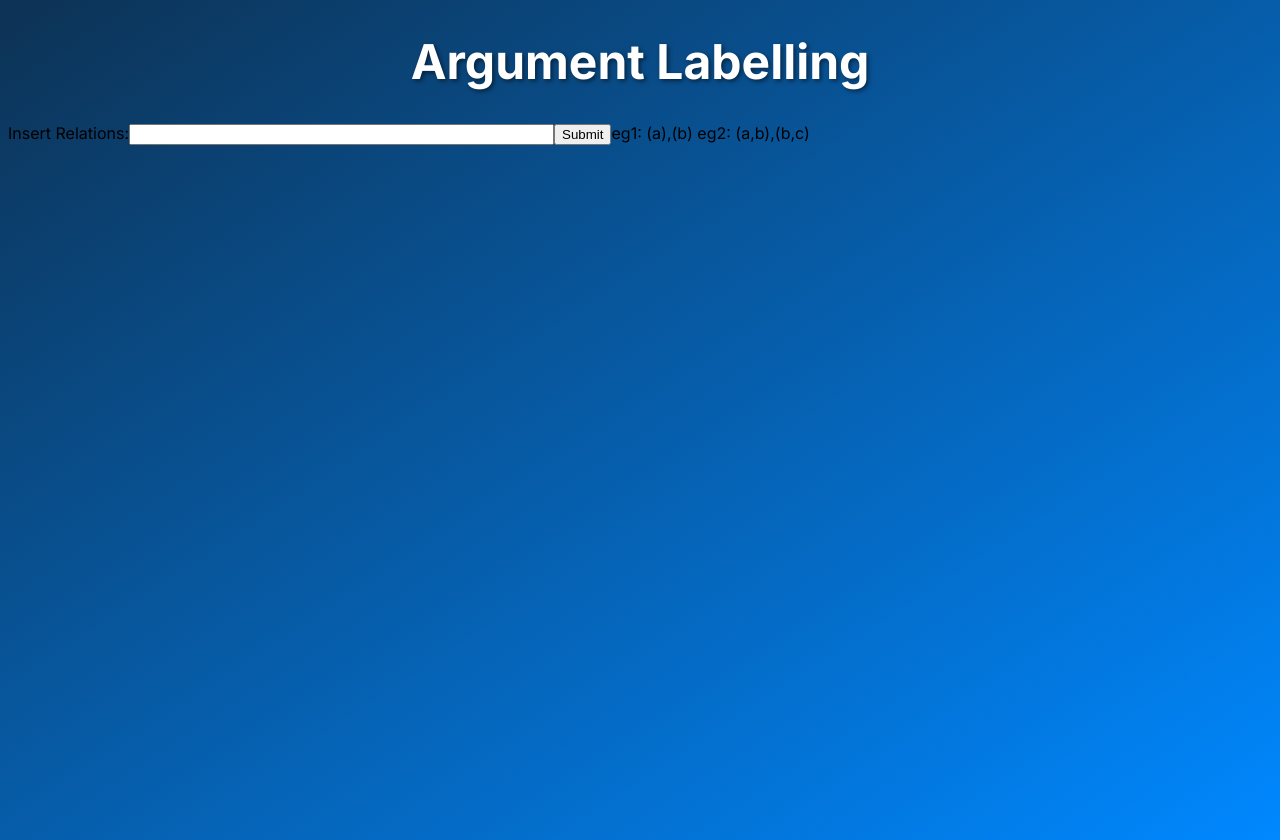
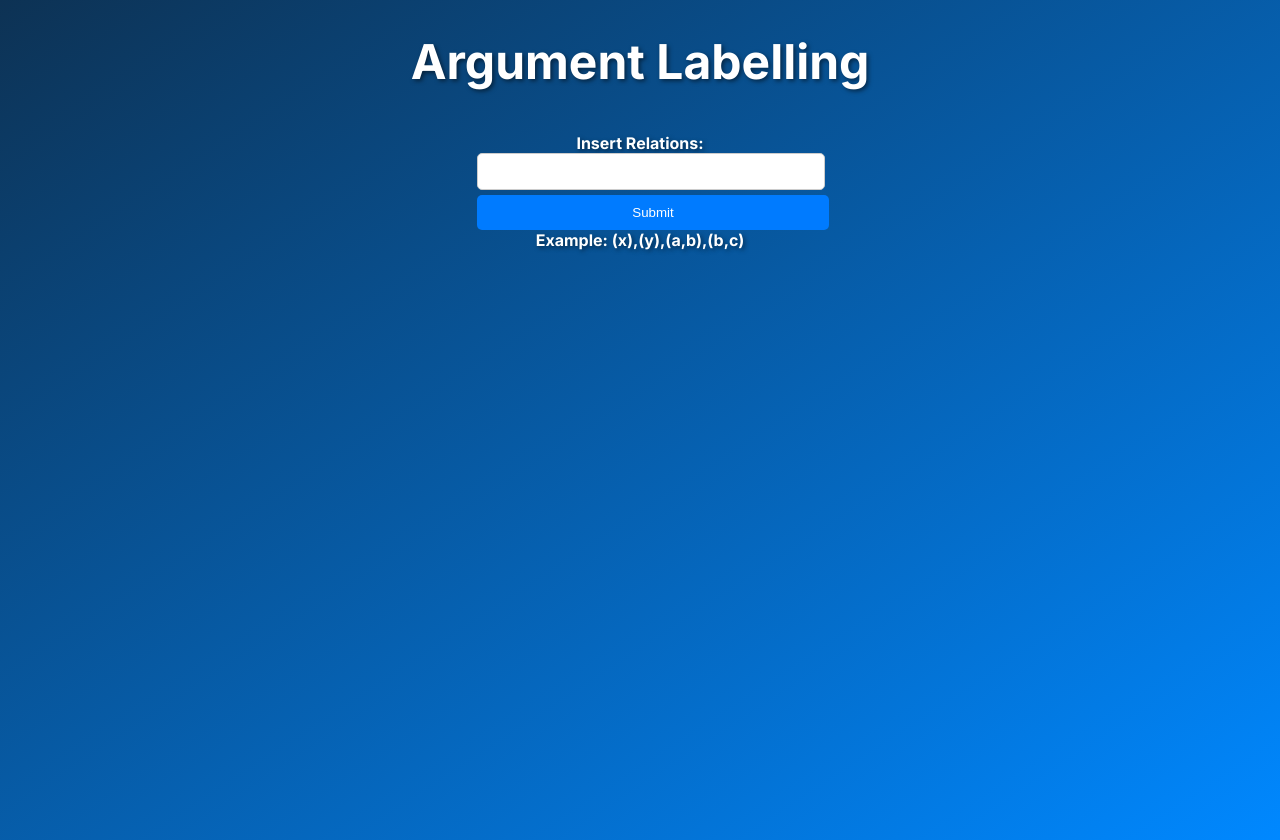
Before and after one commit to A-Gully/Argumentation, a Next.js app in the folder my-app/: page / in a window 1280 px wide. Built offline with nearby package versions, Linux system fonts and the light colour scheme.

Commit message:
restructure form component

```diff
--- a/my-app/app/graph-input-form.tsx
+++ b/my-app/app/graph-input-form.tsx
@@ -47,20 +47,22 @@ const GraphInputForm = (props: Props) => {
   };
 
   return (
-    <form action={createGraphData}>
-      <label>
+    <form className="form-container" action={createGraphData}>
+      <label className="form-label">
         Insert Relations:
         <input
-          id="relatiosn"
+          id="relations"
           type="text"
           name="relations"
           value={formData.relations}
-          size={50}
           onChange={handleChange}
+          className="form-input"
         />
       </label>
-      <button type="submit">Submit</button>
-      <label>eg1: (a),(b) eg2: (a,b),(b,c) </label>
+      <button className="form-submit" type="submit">
+        Submit
+      </button>
+      <label className="form-label">Example: (x),(y),(a,b),(b,c)</label>
     </form>
   );
 };
```
